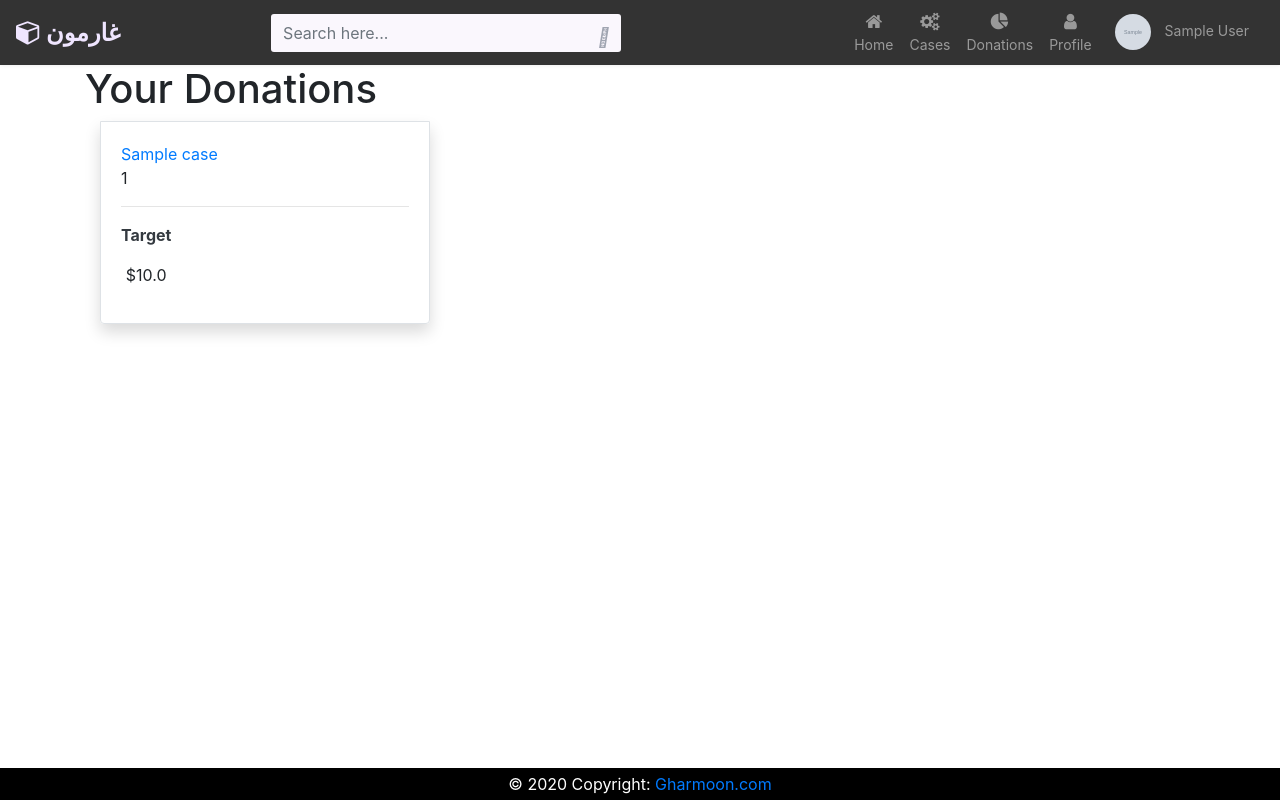
After one commit to mostafaElkenany/gharmoon, a Django app: page /profile/user/donations in a window 1280 px wide. The commit adds this page. Run offline with Django 3.2, Linux system fonts and the light colour scheme; a user stored in the database is signed in; tables that the repository leaves empty hold one stand-in row (values such as "Sample post"); grey boxes marked "Sample" are stand-in pictures; parts of the project's set-up code (start-up, migrations or seed data) failed here and were passed over; some libraries are stand-ins or nearby versions.

Commit message:
adding donations

```diff
--- a/templates/base.html
+++ b/templates/base.html
@@ -46,7 +46,7 @@
                 <li class="nav-item"><a href="{% url 'user_cases'  %}" class="nav-link"><i
                             class="fa fa-gears"></i><span>Cases</span></a>
                 </li>
-                <li class="nav-item"><a href="" class="nav-link"><i
+                <li class="nav-item"><a href="{% url 'user_donations'  %}" class="nav-link"><i
                             class="fa fa-pie-chart"></i><span>Donations</span></a></li>
                 <li class="nav-item"><a href="{% url 'profile' %}" class="nav-link"><i
                             class="fa fa-user"></i><span>Profile</span></a></li>
--- /dev/null
+++ b/users/templates/users/user_donations.html
@@ -0,0 +1,48 @@
+{% extends 'base.html' %}
+{% block title %} Donations {% endblock %}
+
+{% block content %}
+
+<div class="container">
+    <h1> Your Donations</h1>
+
+    <!-- Begin Project card -->
+    <div class="row col-lg-12">
+
+        {% for case in donations %}
+        <div class="col-lg-4 col-md-6 col-sm-6">
+            <div class="card border-0 shadow mb-4">
+                <!-- Card image -->
+                <!-- Card content -->
+                <div class="card-body border rounded-bottom">
+                    <a href="{% url 'view_case' case.id %}" class="card-title">
+                        {{case.name}}
+                    </a>
+                    <!-- <hr> -->
+                    <!-- <div class="card-body"> -->
+                    <p class="card-text">
+                        {{ case.national_id }}
+                    </p>
+                    <hr>
+                    <ul class="list-unstyled d-flex justify-content-between text-center">
+                        <li class="pledged">
+                            <p class="font-weight-bold text-dark body-info">Target</p>
+                            <span class="amount">${{case.total_target}}</span>
+                        </li>
+                    </ul>
+                    <!-- </div> -->
+                </div>
+            </div>
+        </div>
+        {% empty %}
+        <h2>You have no donations yet</h2>
+        {% endfor %}
+
+    </div>
+
+    <!-- End Project card -->
+
+
+</div>
+
+{% endblock %}
--- a/users/urls.py
+++ b/users/urls.py
@@ -1,5 +1,5 @@
 from django.urls import path
-from .views import show_profile, get_cases, edit_profile, change_password,delete_account
+from .views import show_profile, get_cases, get_donations, edit_profile, change_password,delete_account
 
 urlpatterns = [
     path('', show_profile, name='profile'),
@@ -7,5 +7,6 @@ urlpatterns = [
     path('password', change_password, name='change_password'),
     path('profile/delete', delete_account, name='delete_account'),
     path('user/cases', get_cases , name='user_cases'),
+    path('user/donations', get_donations , name='user_donations'),
 
 ]
--- a/users/views.py
+++ b/users/views.py
@@ -62,3 +62,15 @@ def get_cases(request):
         "cases": cases,
     }
     return render(request, "users/user_cases.html", context)
+
+
+
+@login_required(login_url='/accounts/login/')
+def get_donations(request):
+    current_user = request.user
+    user = User.objects.get(id=current_user.id)
+    donations = user.case_donations.distinct()
+    context = {
+        "donations": donations,
+    }
+    return render(request, "users/user_donations.html", context)
```
